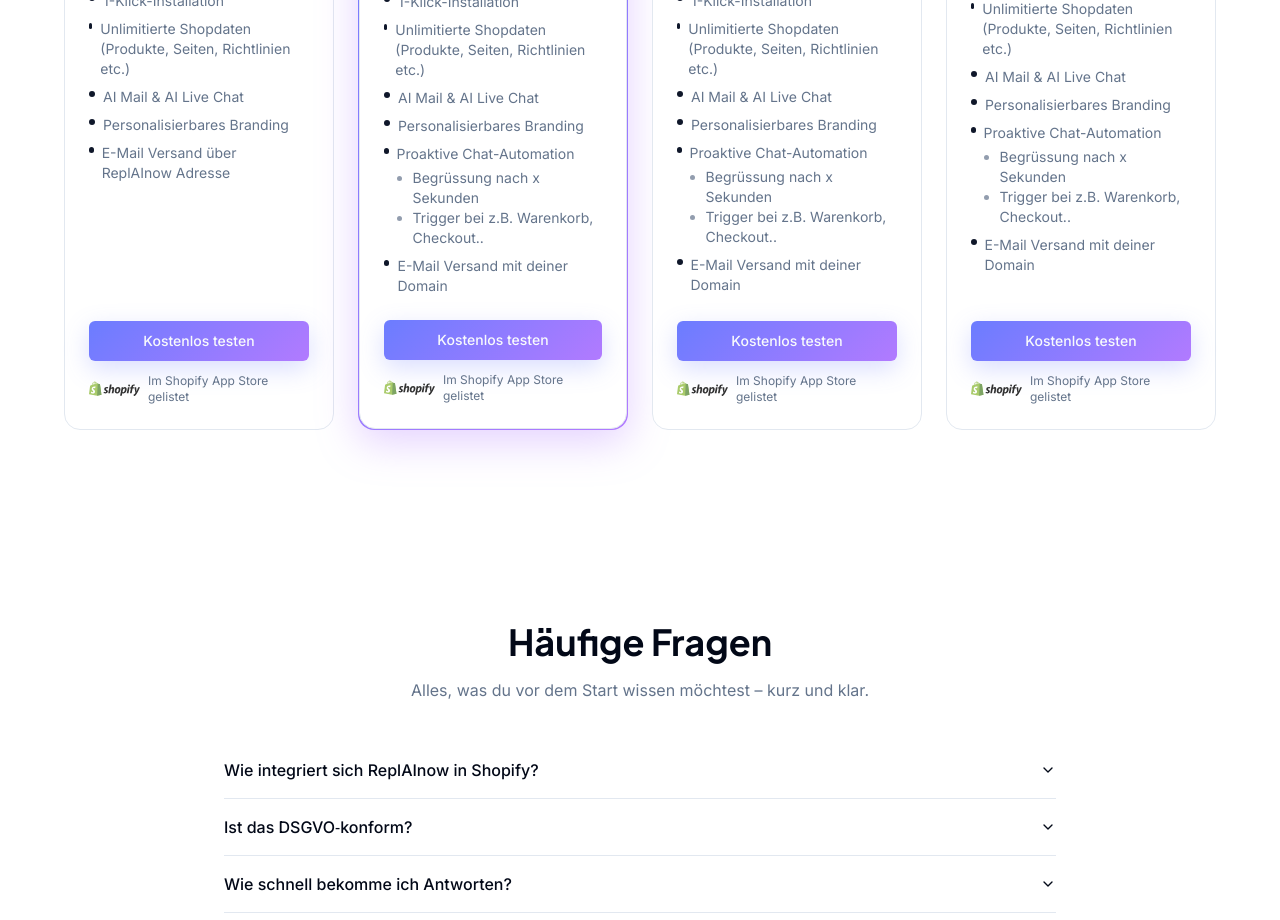
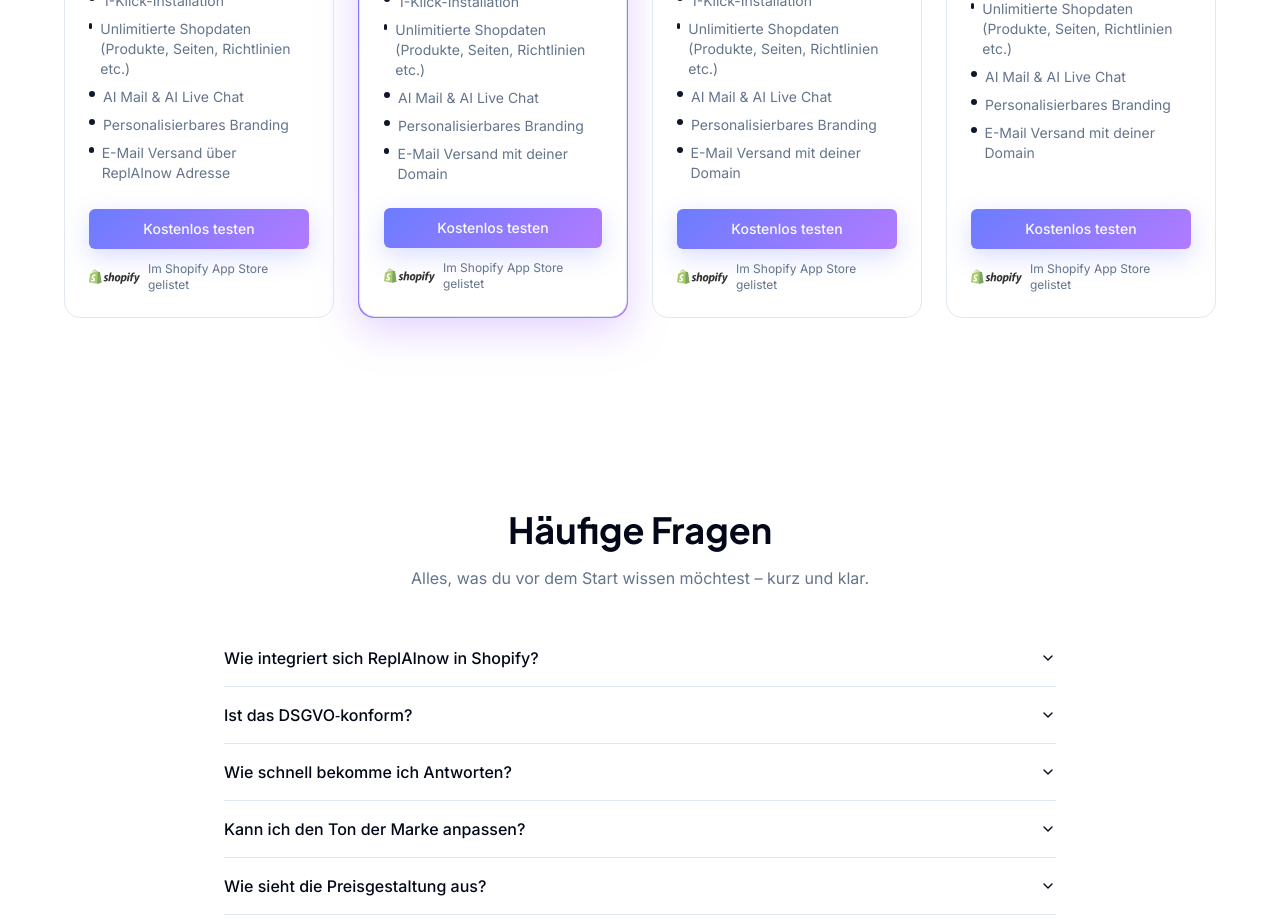
Before and after one commit to Breezythecoder/replainow-ai-shopify-support, a React (Vite) app: page / in a window 1280 px wide. Shown: the part 7360-8280 px from the top of the page. Built offline with nearby package versions, Linux system fonts and the light colour scheme.

Commit message:
Remove proactive chat automation
Remove the "Proaktive Chat-Automation" feature from all pricing plans as it is not yet offered.

```diff
--- a/src/components/marketing/Pricing.tsx
+++ b/src/components/marketing/Pricing.tsx
@@ -31,7 +31,6 @@ const plans = [
     trial: "14 Tage kostenlos testen",
     features: [
       ...baseFeatures,
-      { label: "Proaktive Chat-Automation", sub: ["Begrüssung nach x Sekunden", "Trigger bei z.B. Warenkorb, Checkout.."] },
       "E-Mail Versand mit deiner Domain",
     ] as Feature[],
     popular: true,
@@ -45,7 +44,6 @@ const plans = [
     trial: "14 Tage kostenlos testen",
     features: [
       ...baseFeatures,
-      { label: "Proaktive Chat-Automation", sub: ["Begrüssung nach x Sekunden", "Trigger bei z.B. Warenkorb, Checkout.."] },
       "E-Mail Versand mit deiner Domain",
     ] as Feature[],
     popular: false,
@@ -58,7 +56,6 @@ const plans = [
     trial: "14 Tage kostenlos testen",
     features: [
       ...baseFeatures,
-      { label: "Proaktive Chat-Automation", sub: ["Begrüssung nach x Sekunden", "Trigger bei z.B. Warenkorb, Checkout.."] },
       "E-Mail Versand mit deiner Domain",
     ] as Feature[],
     popular: false,
```
